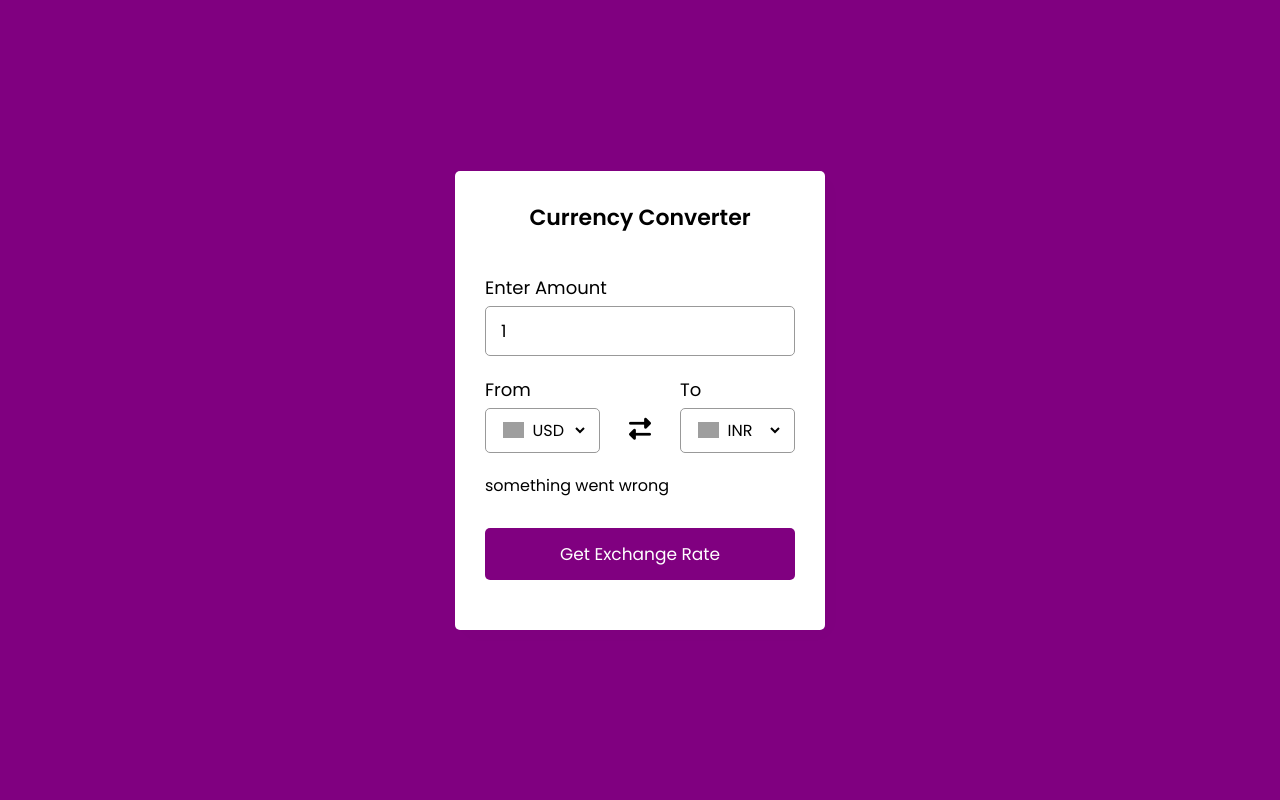
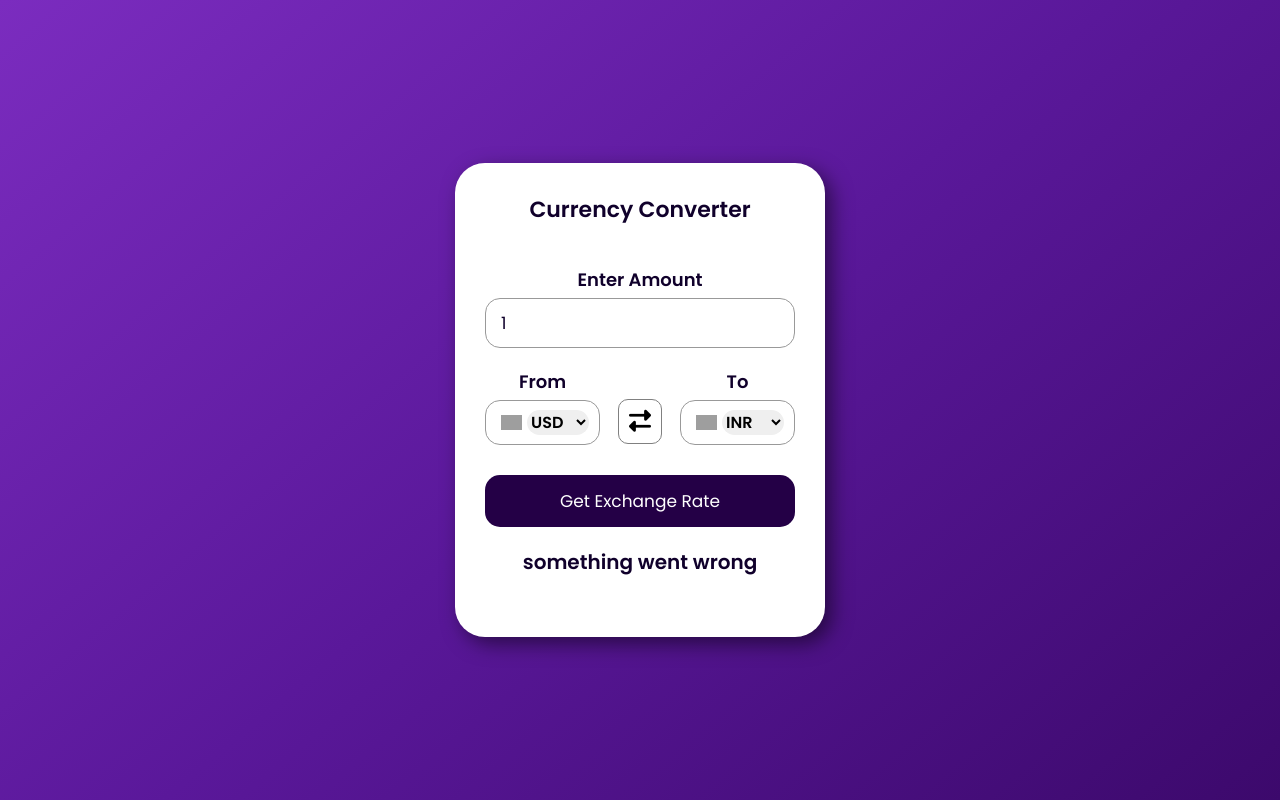
Before and after one commit to Speedysays01/currencyConverter, a plain HTML site: page index.html in a window 1280 px wide. Drawn offline with Linux system fonts and the light colour scheme; no server answers; grey boxes are pictures that could not be loaded.

Commit message:
styling update

```diff
--- a/index.html
+++ b/index.html
@@ -4,7 +4,7 @@
     <meta charset="UTF-8" />
     <meta http-equiv="X-UA-Compatible" content="IE=edge" />
     <meta name="viewport" content="width=device-width, initial-scale=1.0" />
-    <title>Currency Converter | Tivotal</title>
+    <title>Currency Converter</title>
 
     <!--font awesome-->
     <link
@@ -33,7 +33,7 @@
               </select>
             </div>
           </div>
-          <div class="icon"><i class="fas fa-exchange-alt"></i></div>
+          <div class="icon swap-btn" ><i class="fas fa-exchange-alt"></i></div>
           <div class="to">
             <p>To</p>
             <div class="select-box">
@@ -44,8 +44,9 @@
             </div>
           </div>
         </div>
+
+        <button>Get Exchange Rate</button>
         <div class="exchange_rate">Getting exchange rate...</div>
-        <button>Get Exchange Rate</button>
       </form>
     </div>
 
--- a/script.js
+++ b/script.js
@@ -4,6 +4,7 @@ let toCurrency = document.querySelector(".to select");
 let icon = document.querySelector(".icon");
 let exchangeTxt = document.querySelector(".exchange_rate");
 let getBtn = document.querySelector("button");
+let swapBtn= document.getElementById("swap-btn");
 
 //adding options tag
 
--- a/styles.css
+++ b/styles.css
@@ -9,7 +9,7 @@
 }
 
 ::selection {
-  background: purple;
+  background: ;
   color: #fff;
 }
 
@@ -19,20 +19,22 @@ body {
   display: flex;
   align-items: center;
   justify-content: center;
-  background: purple;
+  background: linear-gradient(320deg , #3c096c ,#5a189a , #7b2cbf );
 }
 
 .wrapper {
   width: 370px;
   background: #fff;
   padding: 30px;
-  border-radius: 5px;
-  box-shadow: 7px 7px 20px rgba(0, 0, 0, 0.01);
+  border-radius: 30px;
+  box-shadow: 7px 7px 20px rgba(0, 0, 0, 0.5);
+  text-align: center;
 }
 
 .wrapper header {
   font-size: 22px;
   font-weight: 600;
+  color: #10002b;
   text-align: center;
 }
 
@@ -46,12 +48,14 @@ body {
   width: 100%;
   border: none;
   outline: none;
-  border-radius: 5px;
+  border-radius: 15px;
 }
 
 .wrapper form p {
   font-size: 18px;
+  color: #10002b;
   margin-bottom: 5px;
+  font-weight: bolder;
 }
 
 .wrapper form input {
@@ -59,10 +63,11 @@ body {
   padding: 0 15px;
   border: 1px solid #999;
   font-size: 17px;
+  color: #10002b;
 }
 
 .wrapper form input:focus {
-  border: 2px solid purple;
+  border: 2px solid #240046;
   padding: 0 14px;
 }
 
@@ -80,8 +85,9 @@ body {
   width: 115px;
   height: 45px;
   border: 1px solid #999;
-  border-radius: 5px;
+  border-radius: 15px;
 }
+
 
 .wrapper form .drop-list .select-box img {
   max-width: 21px;
@@ -90,8 +96,9 @@ body {
 .wrapper form .drop-list .select-box select {
   width: auto;
   font-size: 16px;
-  background: none;
+  font-weight: bolder;
   margin: 0 -5px 0 5px;
+  cursor: pointer;
 }
 
 .wrapper form .drop-list .select-box select::-webkit-scrollbar {
@@ -104,7 +111,7 @@ body {
 
 .wrapper form .drop-list .select-box select::-webkit-scrollbar-thumb {
   background: #888;
-  border-radius: 5px;
+  border-radius: 15px;
   border-right: 2px solid #fff;
 }
 
@@ -112,16 +119,28 @@ body {
   font-size: 22px;
   margin-top: 30px;
   cursor: pointer;
+  color: #10002b;
+
+  border: solid gray 1px ;
+  border-radius: 10px;
+  padding:5px 10px;
+  background: var(--blue);
+  color: var(--white);
+  box-shadow: 0 13px 15px var(--shadow-1);
+  transition: 0.3s;
 }
 
+
 .wrapper form .exchange_rate {
-  font-size: 16px;
+  font-size: 20px;
   margin: 20px 0 30px;
+  font-weight: bolder;
+  color: #10002b;
 }
 
 .wrapper form button {
   height: 52px;
-  background: purple;
+  background: #240046;
   color: #fff;
   font-size: 17px;
   cursor: pointer;
@@ -130,6 +149,18 @@ body {
 
 .wrapper form button:hover {
   background: transparent;
-  color: purple;
-  border: 2px solid purple;
+  color: #240046;
+  border: 2px solid #240046;
+  font-weight: bolder;
 }
+
+
+select
+{
+  cursor: pointer;
+}
+
+button
+{
+  margin-top: 30px;
+}
```
